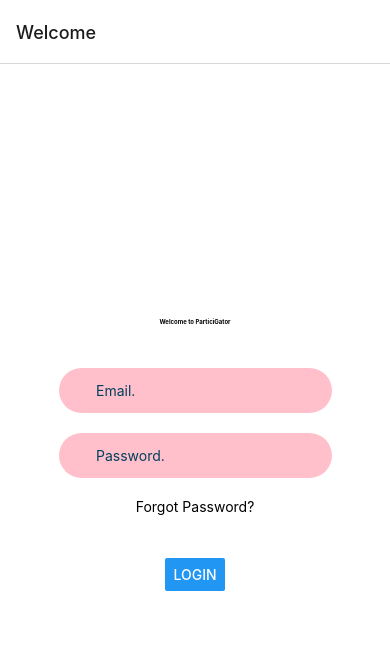
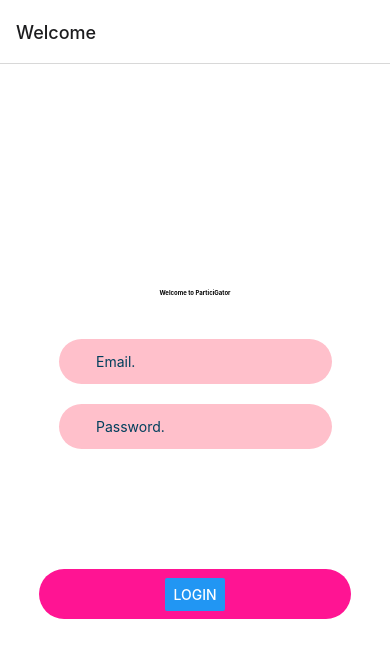
Before and after one commit to a-penton/ParticiGator, a React Native app: screen / in a window 390 px wide. Shown: the top 658 px of the page. Built offline with nearby package versions, Linux system fonts and the light colour scheme.

Commit message:
Add work on sending data between pages, still not working.

```diff
--- a/ActivityPage.js
+++ b/ActivityPage.js
@@ -14,7 +14,7 @@
   constructor(props) {
     super(props);
     this.state = {
-      item : this.props.navigation.name
+      item : this.props.item
     }
     //this.onClick = this.onClick.bind(this);
   }
@@ -22,7 +22,7 @@
   render() {
     return (
       <View style={styles.container}>
-        <Text>Hello {this.state.item}!</Text>
+        <Text>Hello {this.item}!</Text>
       </View>
     );
   }
--- a/App.js
+++ b/App.js
@@ -28,6 +28,13 @@
         />
       </View>);
   };
+  const Wrapper = ({navigation, route}) => {
+    return (
+      <View>
+        <Text>Helloooooo {route.params.name}</Text>
+        <ActivityPage item={route.params.name}></ActivityPage>
+      </View>);
+  };
 
   const HomeScreen =({navigation, route}) => {
     const [email, setEmail] = useState("");
@@ -54,19 +61,21 @@
           />
         </View>
         <TouchableOpacity>
-          <Text style={styles.forgot_button}>Forgot Password?</Text>
+          <Text style={styles.forgot_button}>{email}</Text>
         </TouchableOpacity>
         {/* <TouchableOpacity style={styles.loginBtn}>
           <Text style={styles.loginText}>LOGIN</Text>
         </TouchableOpacity>  */}
-        <Button
-          style={styles.loginText}
-          title="LOGIN"
+        <TouchableOpacity
+          style={styles.loginBtn}
           onPress={() =>
             //navigation.navigate('Profile', {name: 'Robin', id: "oops"})
-            navigation.navigate('ActivityPage', {item: email} )
-          }
-      />
+            navigation.navigate('Wrapper', {item: email} )
+        }>
+          <Button
+            style={styles.loginText}
+            title="LOGIN"/>
+          </TouchableOpacity>
 
       </View>
     );
@@ -87,8 +96,9 @@
           options={{title: 'Profile'}}
         />
         <Stack.Screen
-          name="ActivityPage"
-          component={ActivityPage}
+          name="Wrapper"
+          component={Wrapper}
+          initialParams={{item:'value'}}
           options={{title: 'Activity!'}}
         />
       </Stack.Navigator>
```
